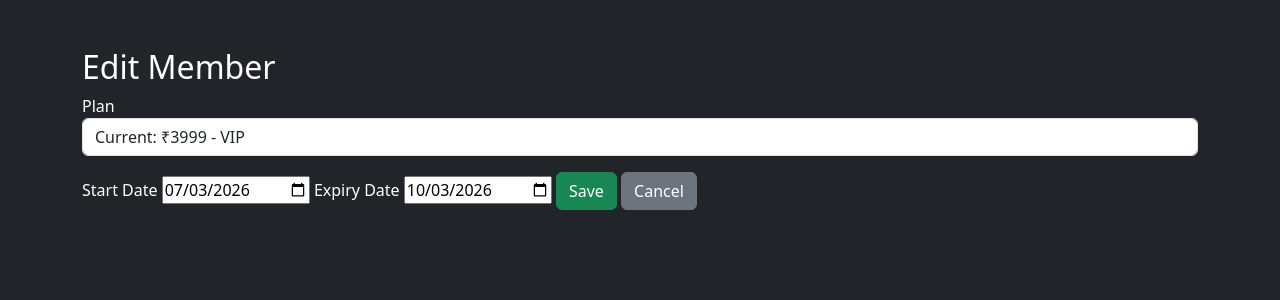
After one commit to Itsaryannnzz/garud-zep-gym, a Flask app: page /edit-member/1 in a window 1280 px wide. The commit adds this page. Shown: the top 300 px of the page. Run offline with Flask 3, Linux system fonts and the light colour scheme; data comes from the database, SQL or seed files in the repository; both versions use the stored data as it was after the commit.

Commit message:
Added edit member, expiry handling and dashboard improvements

```diff
--- a/app.py
+++ b/app.py
@@ -117,7 +117,6 @@ def owner_login():
         return "Invalid Username or Password"
 
     return render_template("owner-login.html")
-
 @app.route("/owner-dashboard")
 def owner_dashboard():
 
@@ -356,8 +355,8 @@ def payment_success(id, amount):
 def partial_payment(id):
     member = Member.query.get_or_404(id)
 
-    cash_now = int(request.form.get("cash_amount", 0))
-    online_now = int(request.form.get("online_amount", 0))
+    cash_now = int(request.form.get("cash_amount") or 0)
+    online_now = int(request.form.get("online_amount") or 0)
 
     plan_amount = get_plan_amount(member.plan)
 
@@ -506,6 +505,36 @@ def pay_partial(id):
         amount=amount,
         partial=True
     )
+@app.route("/edit-member/<int:id>", methods=["GET", "POST"])
+def edit_member(id):
+
+    member = Member.query.get_or_404(id)
+
+    if request.method == "POST":
+
+        member.plan = request.form["plan"]
+        member.join_date = date.fromisoformat(request.form["join_date"])
+        member.expiry_date = date.fromisoformat(request.form["expiry_date"])
+
+        plan_amount = get_plan_amount(member.plan)
+
+        member.remaining_amount = plan_amount - member.paid_amount
+
+        if member.remaining_amount <= 0:
+            member.remaining_amount = 0
+            member.payment_status = "Paid"
+
+        elif member.paid_amount > 0:
+            member.payment_status = "Partial"
+
+        else:
+            member.payment_status = "Pending"
+
+        db.session.commit()
+
+        return redirect(url_for("owner_dashboard"))
+
+    return render_template("edit-member.html", member=member)
 @app.route("/attendance", methods=["GET", "POST"])
 def attendance():
 
--- /dev/null
+++ b/templates/edit-member.html
@@ -0,0 +1,115 @@
+<!DOCTYPE html>
+<html>
+<head>
+    <title>Edit Member</title>
+    <link href="https://cdn.jsdelivr.net/npm/bootstrap@5.3.3/dist/css/bootstrap.min.css" rel="stylesheet">
+</head>
+
+<body class="bg-dark text-white">
+
+<div class="container mt-5">
+
+    <h2>Edit Member</h2>
+
+    <form method="POST">
+
+        <label>Plan</label>
+
+<select id="plan"
+        name="plan"
+        class="form-control mb-3"
+        onchange="updatePlan()">
+    <option value="{{ member.plan }}">
+        Current: {{ member.plan }}
+    </option>
+
+    <option value="₹600 - Gym Access">
+        ₹600 - Gym Access
+    </option>
+
+    <option value="₹800 - Gym + Cardio">
+        ₹800 - Gym + Cardio
+    </option>
+
+    <option value="₹1800 - 3 Month">
+        ₹1800 - 3 Month
+    </option>
+
+    <option value="₹3999 - VIP">
+        ₹3999 - VIP
+    </option>
+</select>
+
+        <label>Start Date</label>
+        <input type="date"
+       id="join_date"
+       name="join_date"
+       onchange="updatePlan()"
+               value="{{ member.join_date }}" required>
+
+        <label>Expiry Date</label>
+        <input type="date"
+       id="expiry_date"
+       name="expiry_date"
+               value="{{ member.expiry_date }}" required>
+
+        <button class="btn btn-success">Save</button>
+
+        <a href="{{ url_for('owner_dashboard') }}"
+           class="btn btn-secondary">
+           Cancel
+        </a>
+
+    </form>
+    <script>
+
+function updatePlan(){
+
+let plan =
+document.getElementById("plan").value;
+
+let join =
+document.getElementById("join_date").value;
+
+if(join=="") return;
+
+let d = new Date(join);
+
+if(plan.includes("600")){
+
+d.setMonth(d.getMonth()+1);
+
+}
+
+else if(plan.includes("800")){
+
+d.setMonth(d.getMonth()+1);
+
+}
+
+else if(plan.includes("1800")){
+
+d.setMonth(d.getMonth()+3);
+
+}
+
+else if(plan.includes("3999")){
+
+d.setMonth(d.getMonth()+3);
+
+}
+
+document.getElementById(
+"expiry_date"
+).value =
+d.toISOString()
+.substring(0,10);
+
+}
+
+</script>
+
+</div>
+
+</body>
+</html>
```
Also changed, not shown: templates/owner-dashboard.html (+17 -6 lines), instance/gym.db.
